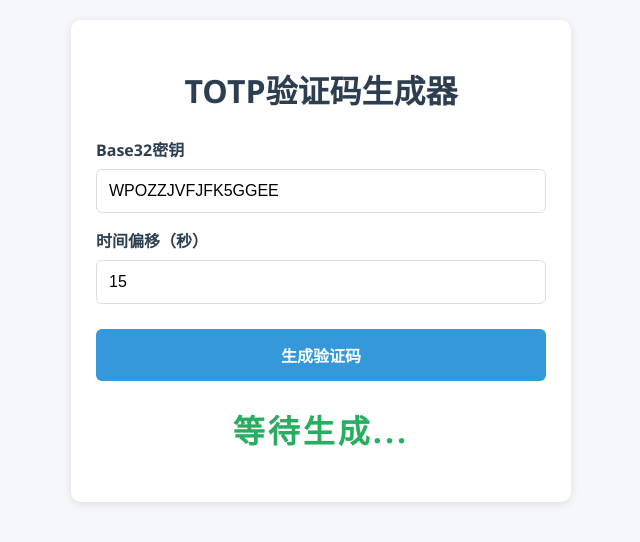
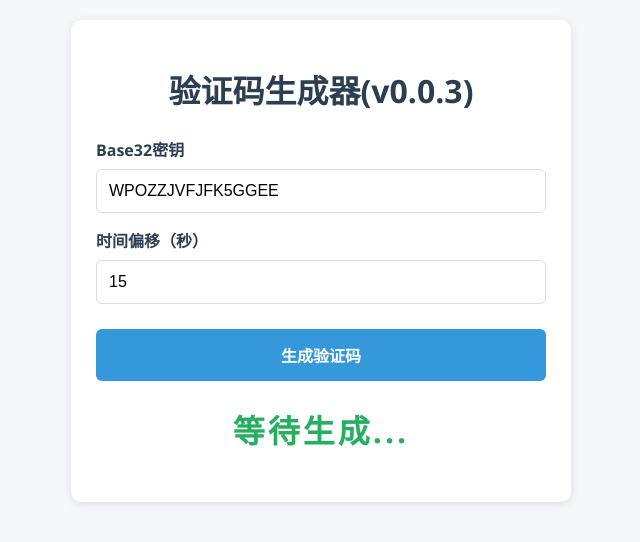
Before and after one commit to leonhhhhh/EaTools, a plain HTML site: page index.html in a window 1280 px wide. Shown: the whole page, without its empty margins (319-959 px from the left). Drawn offline with Linux system fonts and the light colour scheme.

Commit message:
修改名称

```diff
--- a/index.html
+++ b/index.html
@@ -74,7 +74,7 @@
 </head>
 <body>
     <div class="container">
-        <h1>TOTP验证码生成器</h1>
+        <h1>验证码生成器(v0.0.3)</h1>
 
         <div class="input-group">
             <label for="secret">Base32密钥</label>
```
